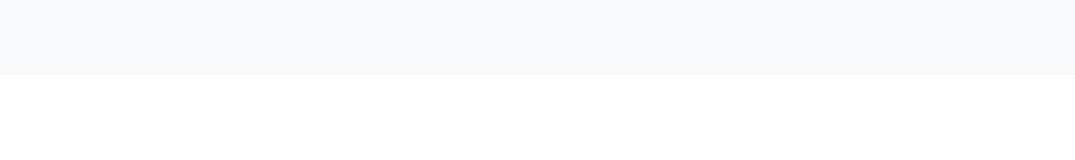
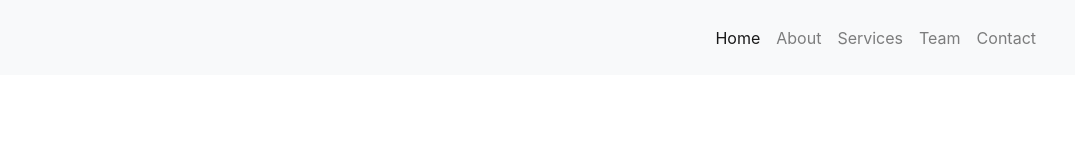
Before and after one commit to turu50s/bootstrap-youtube, a plain HTML site: page index.html in a window 1280 px wide. Shown: the full height of the page, 205-1280 px from the left. Drawn offline with nearby package versions, Linux system fonts and the light colour scheme.

Commit message:
Add Navigation

```diff
--- a/index.html
+++ b/index.html
@@ -21,13 +21,31 @@
 			<span class="navbar-toggler-icon"></span>
 		</button>
 		<div class="collapse navbar-collapse" id="navbarResponsive">
-
+			<ul class="navbar-nav ml-auto">
+				<li class="nav-item active">
+					<a class="nav-link" href="#">Home</a>
+				</li>
+				<li class="nav-item">
+					<a class="nav-link" href="#">About</a>
+				</li>
+				<li class="nav-item">
+					<a class="nav-link" href="#">Services</a>
+				</li>
+				<li class="nav-item">
+					<a class="nav-link" href="#">Team</a>
+				</li>
+				<li class="nav-item">
+					<a class="nav-link" href="#">Contact</a>
+				</li>
+			</ul>
 		</div>
 	</div>
 </nav>
 
 <!--- Image Slider -->
+<div id="slides" class="carousel slide" data-ride="carousel">
 
+</div>
 
 <!--- Jumbotron -->
 
```
